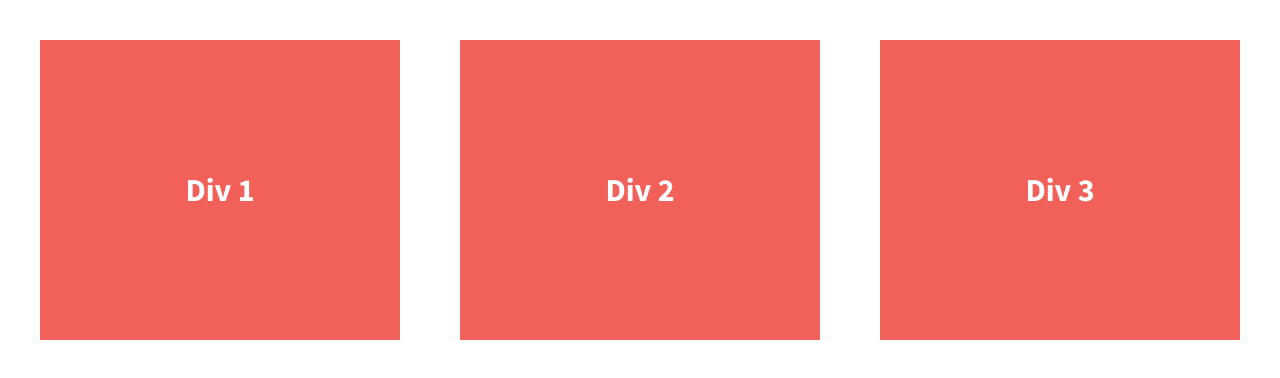
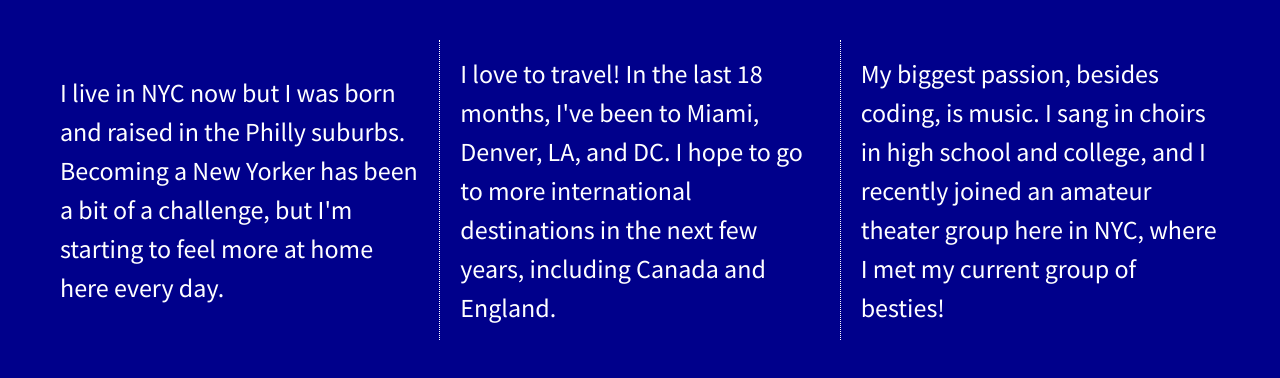
Before and after one commit to andrel-sam/div-flexbox-starter, a plain HTML site: page index.html in a window 1280 px wide. Drawn offline with nearby package versions, Linux system fonts and the light colour scheme.

Commit message:
Changed site bg color, removed div bg color, changed text and added dividers

```diff
--- a/css/main.css
+++ b/css/main.css
@@ -97,7 +97,7 @@ textarea {
 
 
 html {
-  background-color: #fff;
+  background-color: darkblue;
   height: 100%;
 }
 
@@ -110,7 +110,7 @@ body {
 
 .wrapper {
   /*add display:flex and set justify-content to space-between*/
-  font-weight: 700;
+  font-weight: 400;
   display: flex;
   justify-content: space-between;
 }
@@ -119,16 +119,19 @@ body {
   /*give the divs a width of 30%, add display:flex, set justify-content and align-items to center*/
   color: #fff;
   line-height: 1.5em;
-  font-size: 1.6em;
-  background-color: #f16059;
+  font-size: 1.3em;
   height: 300px;
   display: flex;
   width: 30%;
   justify-content: center;
   align-items: center;
+  padding: 0 20px;
 }
 
-
+.div-2 {
+    border-left: 1px dotted white;
+    border-right: 1px dotted white;
+}
 
 
 /* ==========================================================================
--- a/index.html
+++ b/index.html
@@ -9,7 +9,7 @@
 
         <link rel="apple-touch-icon" href="apple-touch-icon.png">
         <!-- Place favicon.ico in the root directory -->
-
+        <link rel="icon" type="image/x-icon" href="favicon.ico">
         <link rel="stylesheet" href="css/normalize.css">
         <link rel="stylesheet" href="css/main.css">
         <script src="js/vendor/modernizr-2.8.3.min.js"></script>
@@ -23,13 +23,13 @@
 
         <section class="wrapper">
             <div class="div-1">
-                Div 1
+                I live in NYC now but I was born and raised in the Philly suburbs. Becoming a New Yorker has been a bit of a challenge, but I'm starting to feel more at home here every day.
             </div>
             <div class="div-2">
-                Div 2
+                I love to travel! In the last 18 months, I've been to Miami, Denver, LA, and DC. I hope to go to more international destinations in the next few years, including Canada and England.
             </div>
             <div class="div-3">
-                Div 3
+                My biggest passion, besides coding, is music. I sang in choirs in high school and college, and I recently joined an amateur theater group here in NYC, where I met my current group of besties!
             </div>
         </section>
 
```
